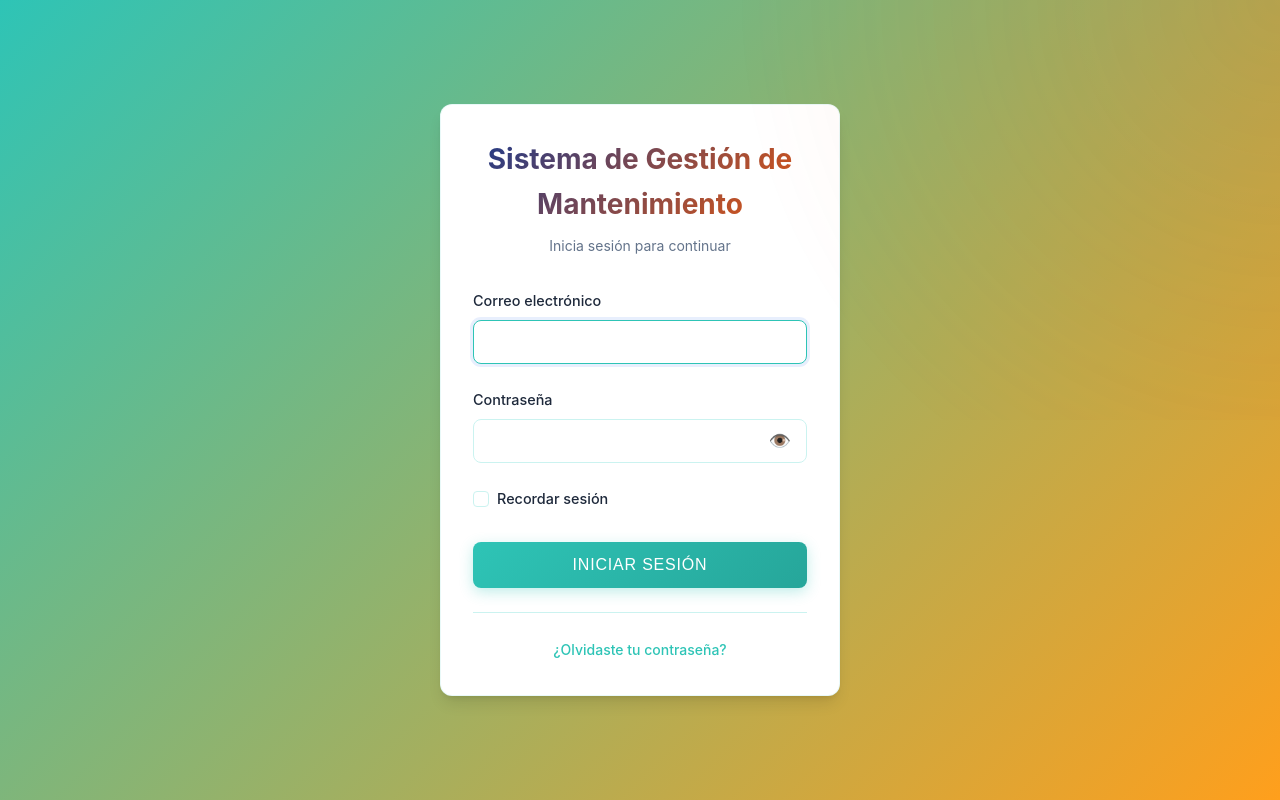
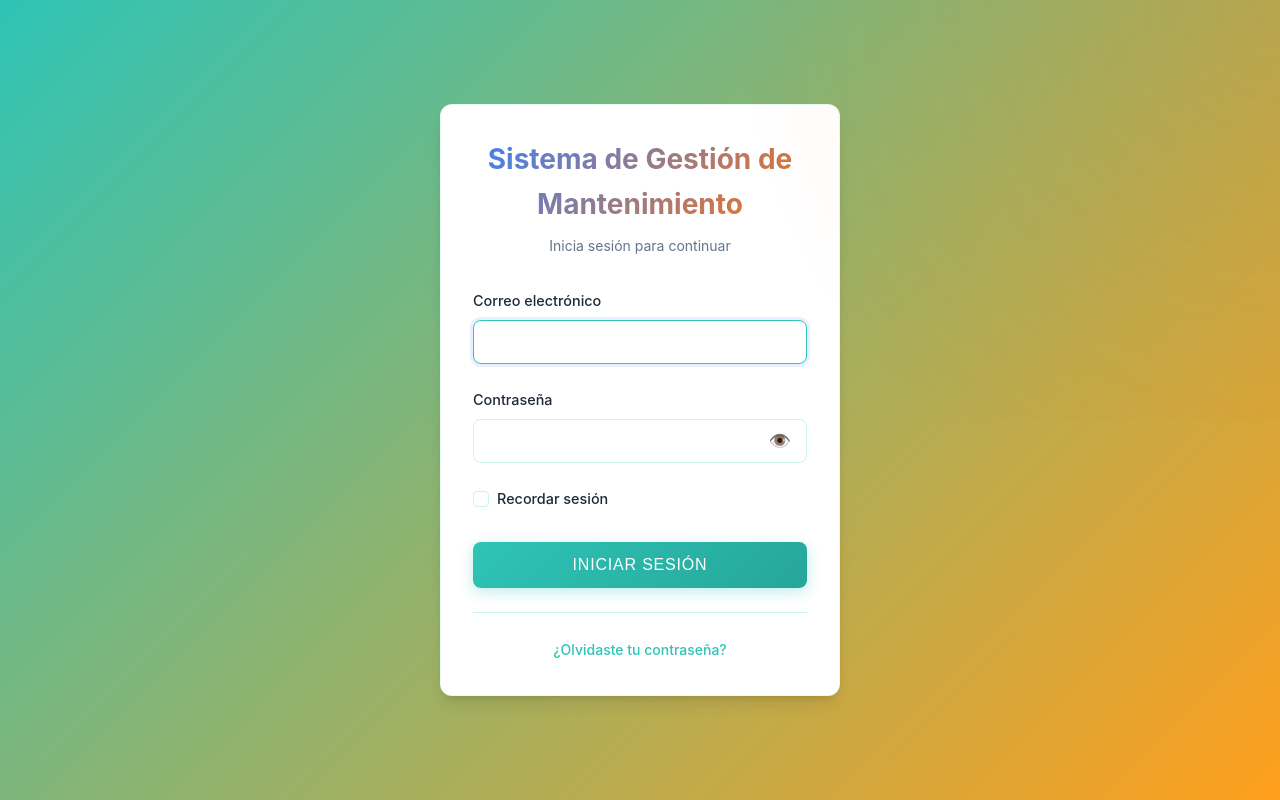
Before and after one commit to chuspi25/gestionMantenimiento, a website with bundled scripts: page src/frontend/index.html in a window 1280 px wide. Built offline with nearby package versions, Linux system fonts and the light colour scheme.

Commit message:
style: Aclarar tonos azules del tema industrial
- Cambiar azul primario de #1e3a8a a #3b82f6 (más claro y moderno)
- Actualizar header con gradiente azul más luminoso
- Aclarar navegación de gris oscuro a azul brillante (#2563eb)
- Mejorar contraste y legibilidad
- Login container con azules más vibrantes

```diff
--- a/src/frontend/styles/theme-industrial.css
+++ b/src/frontend/styles/theme-industrial.css
@@ -5,12 +5,12 @@
 
 :root {
     /* Colores principales - Industrial */
-    --primary-blue: #1e3a8a;
-    --primary-blue-light: #3b82f6;
-    --primary-blue-dark: #1e40af;
-    --accent-orange: #ea580c;
+    --primary-blue: #3b82f6;
+    --primary-blue-light: #60a5fa;
+    --primary-blue-dark: #2563eb;
+    --accent-orange: #f97316;
     --accent-orange-light: #fb923c;
-    --accent-orange-dark: #c2410c;
+    --accent-orange-dark: #ea580c;
 
     /* Colores de estado */
     --success-green: #16a34a;
@@ -333,7 +333,7 @@
 
 /* Header de la aplicación */
 .app-header {
-    background: linear-gradient(135deg, var(--gray-900) 0%, var(--gray-800) 100%);
+    background: linear-gradient(135deg, #1e40af 0%, #3b82f6 100%);
     border-bottom: 3px solid var(--accent-orange);
     box-shadow: var(--shadow-lg);
 }
@@ -352,13 +352,13 @@
 
 /* Navegación industrial */
 .main-navigation {
-    background: var(--gray-800);
-    border-top: 1px solid var(--gray-700);
+    background: #2563eb;
+    border-top: 1px solid #1e40af;
     padding: 0 2rem;
 }
 
 .nav-link {
-    color: var(--gray-300);
+    color: #e0e7ff;
     font-weight: 600;
     text-transform: uppercase;
     letter-spacing: 0.05em;
@@ -370,13 +370,13 @@
 }
 
 .nav-link:hover {
-    background: var(--gray-700);
+    background: #1e40af;
     color: white;
     border-bottom-color: var(--accent-orange-light);
 }
 
 .nav-link.active {
-    background: var(--gray-900);
+    background: #1e3a8a;
     color: white;
     border-bottom-color: var(--accent-orange);
 }
@@ -468,7 +468,7 @@
 
 /* Login container industrial */
 .login-container {
-    background: linear-gradient(135deg, var(--gray-900) 0%, var(--gray-800) 50%, var(--primary-blue-dark) 100%);
+    background: linear-gradient(135deg, #3b82f6 0%, #2563eb 50%, #1e40af 100%);
     position: relative;
     overflow: hidden;
 }
@@ -481,7 +481,7 @@
     width: 100%;
     height: 100%;
     background: radial-gradient(circle, var(--accent-orange) 0%, transparent 70%);
-    opacity: 0.1;
+    opacity: 0.15;
     animation: pulse 4s ease-in-out infinite;
 }
 
```
